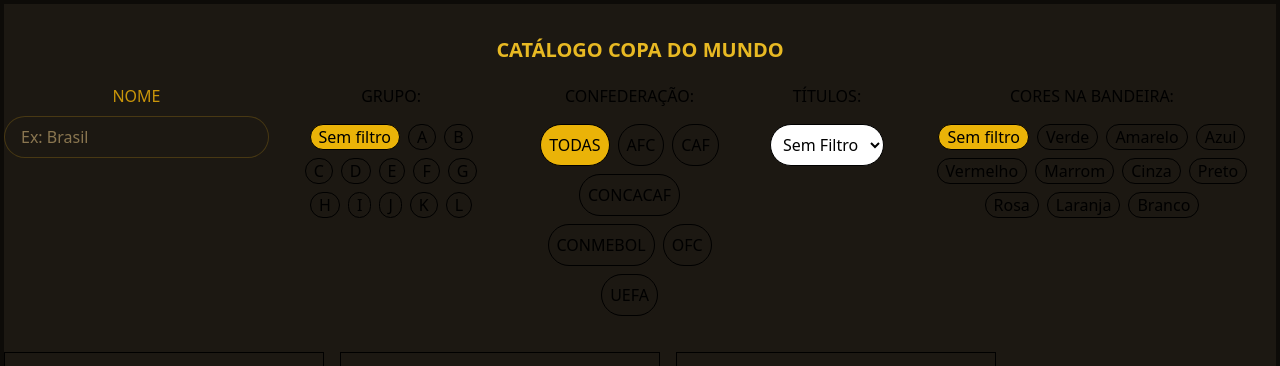
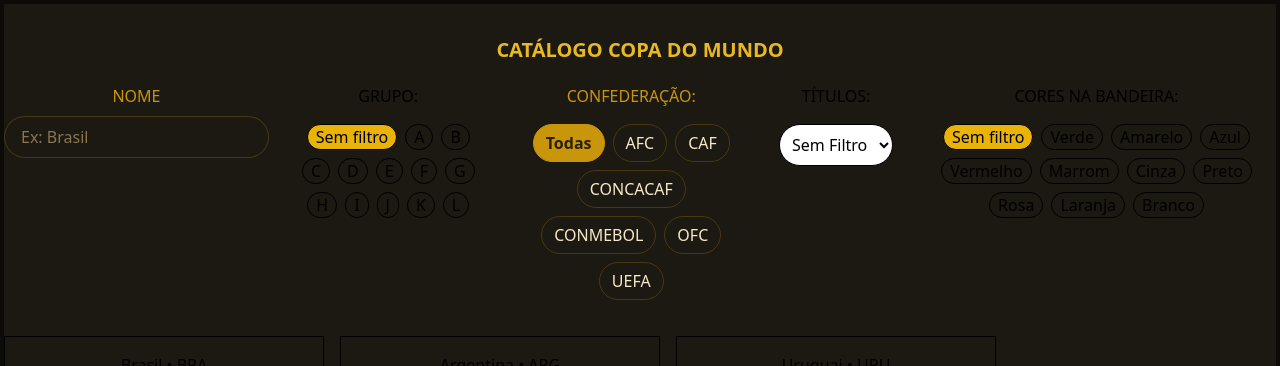
Before and after one commit to MiguelVitorOV/galeria-interativa-de-itens, a React (Vite) app: page / in a window 1280 px wide. Shown: the top 366 px of the page. Built offline with nearby package versions, Linux system fonts and the light colour scheme.

Commit message:
estilizando filtro por confederação

```diff
--- a/src/components/FiltroConf.jsx
+++ b/src/components/FiltroConf.jsx
@@ -9,35 +9,37 @@ export function FiltroConf(props) {
     }
 
     const botaoAtivo = (valor) => {
-        return props.filtro === valor? "bg-yellow-500" : ""
+        return props.filtro === valor
+      ? "bg-ouro-medio text-trofeu-text-escuro border-ouro-medio font-semibold hover:bg-ouro-escuro hover:border-ouro-escuro"
+      : "bg-transparent text-trofeu-text-claro border-ouro-escuro/40 hover:border-ouro-brilhante hover:text-ouro-brilhante"
     }
 
     return (
         <div className="flex flex-col items-center">
-            <h1>CONFEDERAÇÃO:</h1>
+            <h1 className="text-ouro-medio font-medium">CONFEDERAÇÃO:</h1>
             <div className="flex flex-wrap p-4 items-center justify-center gap-2">
                 <button value='' onClick={setFiltro}
-                 className={`border border-black rounded-full p-2 ${botaoAtivo('')}`}
-                 >TODAS</button>
+                className={`border rounded-full px-3 py-1.5 ${botaoAtivo('')}`}>
+                Todas</button>
                 <button value='AFC' onClick={setFiltro}
-                 className={`border border-black rounded-full p-2 ${botaoAtivo('AFC')}`}
-                 >AFC</button>
+                className={`border rounded-full px-3 py-1.5 ${botaoAtivo('AFC')}`}>
+                AFC</button>
                 <button value='CAF' onClick={setFiltro}
-                 className={`border border-black rounded-full p-2 ${botaoAtivo('CAF')}`}
-                 >CAF</button>
+                className={`border rounded-full px-3 py-1.5 ${botaoAtivo('CAF')}`}>
+                CAF</button>
                 <button value='CONCACAF' onClick={setFiltro}
-                 className={`border border-black rounded-full p-2 ${botaoAtivo('CONCACAF')}`}
-                 >CONCACAF</button>
+                className={`border rounded-full px-3 py-1.5 ${botaoAtivo('CONCACAF')}`}>
+                CONCACAF</button>
                 <button value='CONMEBOL' onClick={setFiltro}
-                 className={`border border-black rounded-full p-2 ${botaoAtivo('CONMEBOL')}`}
-                 >CONMEBOL</button>
+                className={`border rounded-full px-3 py-1.5 ${botaoAtivo('CONMEBOL')}`}>
+                CONMEBOL</button>
                 <button value='OFC' onClick={setFiltro}
-                 className={`border border-black rounded-full p-2 ${botaoAtivo('OFC')}`}
-                 >OFC</button>
+                className={`border rounded-full px-3 py-1.5 ${botaoAtivo('OFC')}`}>
+                OFC</button>
                 <button value='UEFA' onClick={setFiltro}
-                className={`border border-black rounded-full p-2 ${botaoAtivo('UEFA')}`}
-                >UEFA</button>
-            </div>
+                className={`border rounded-full px-3 py-1.5 ${botaoAtivo('UEFA')}`}>
+                UEFA</button>
+             </div>
         </div>
 
     )
```
